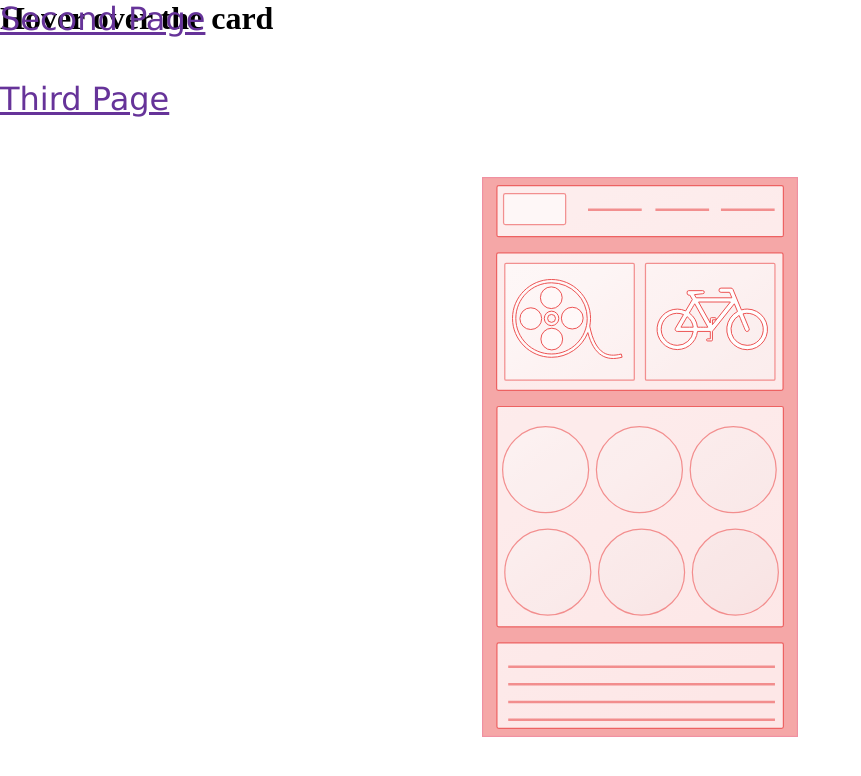
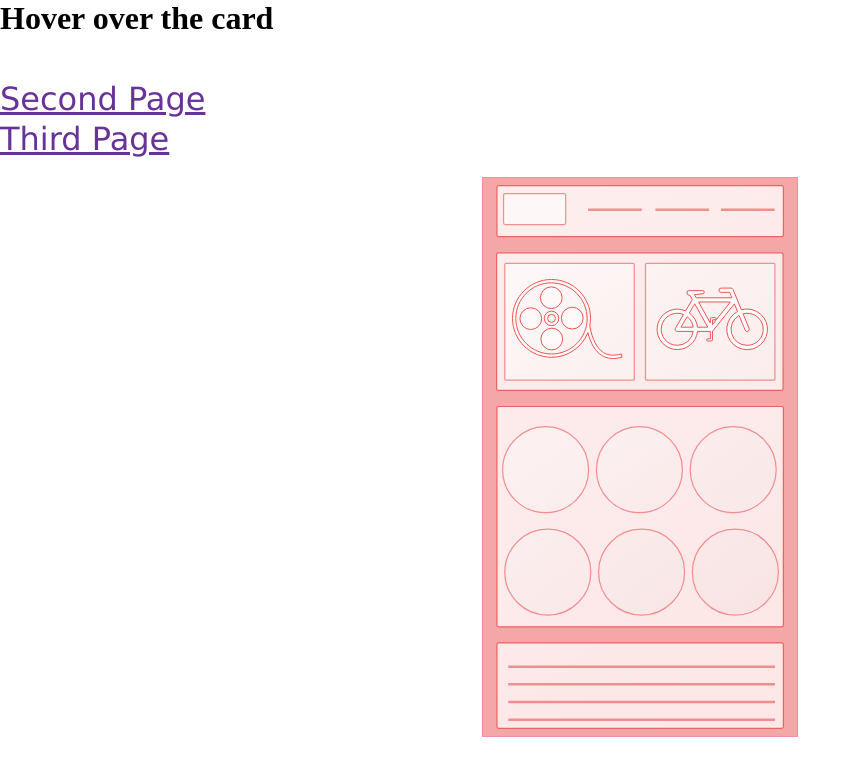
Before and after one commit to Zeeshan632/css-projects, a plain HTML site: page index.html in a window 1280 px wide. Shown: the whole page, without its empty margins (0-861 px from the left). Drawn offline with Linux system fonts and the light colour scheme.

Commit message:
Update index.html

```diff
--- a/index.html
+++ b/index.html
@@ -59,7 +59,7 @@
         }
         .anchor {
             position: absolute;
-            top: 0;
+            top: 10vh;
             left: 0;
             font-size: 2rem;
             font-family: 'Lucida Sans', 'Lucida Sans Regular', 'Lucida Grande', 'Lucida Sans Unicode', Geneva, Verdana, sans-serif;
@@ -68,7 +68,7 @@
         }
         .anchor-2 {
             position: absolute;
-            top: 10vh;
+            top: 15vh;
             left: 0;
             font-size: 2rem;
             font-family: 'Lucida Sans', 'Lucida Sans Regular', 'Lucida Grande', 'Lucida Sans Unicode', Geneva, Verdana, sans-serif;
```
